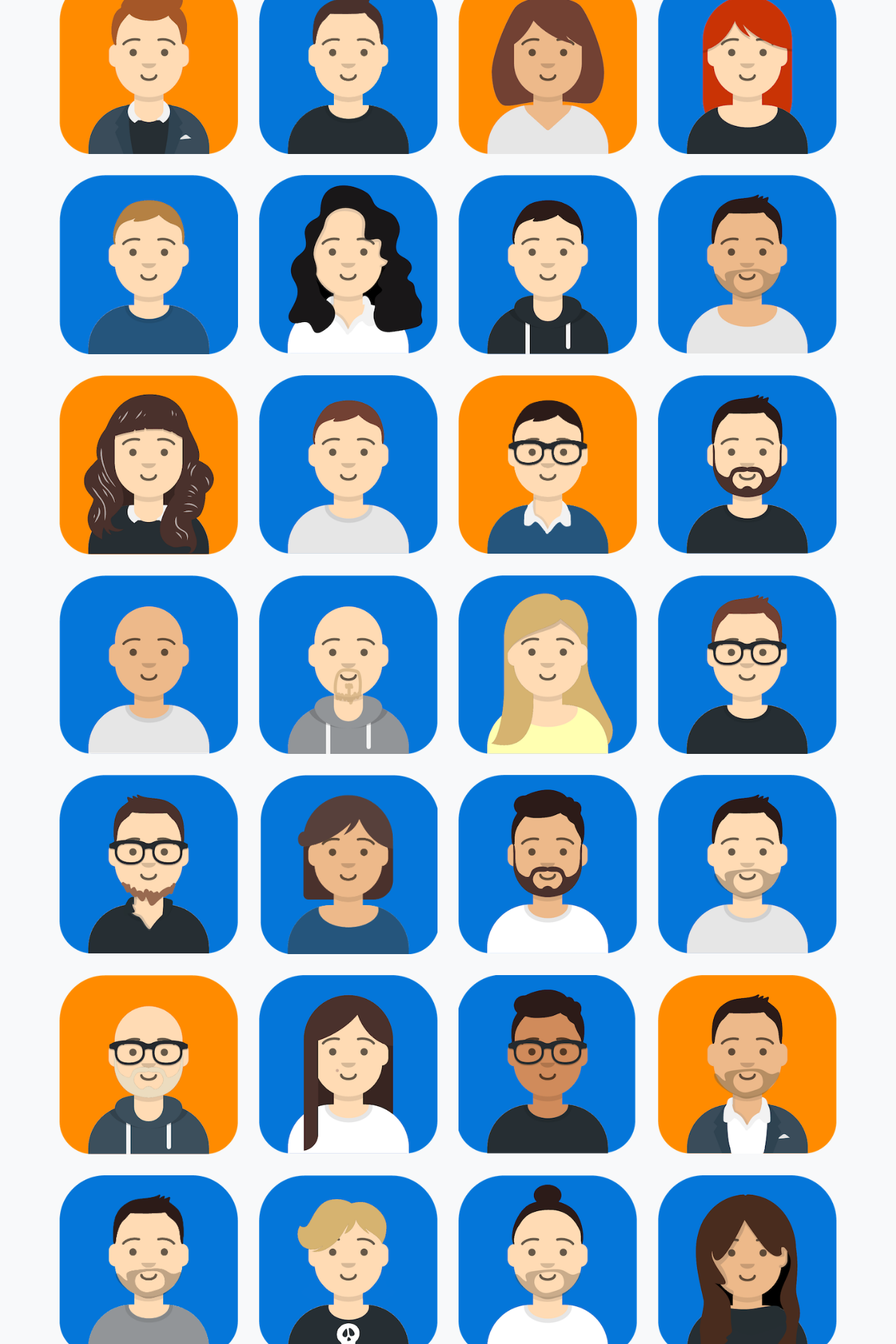
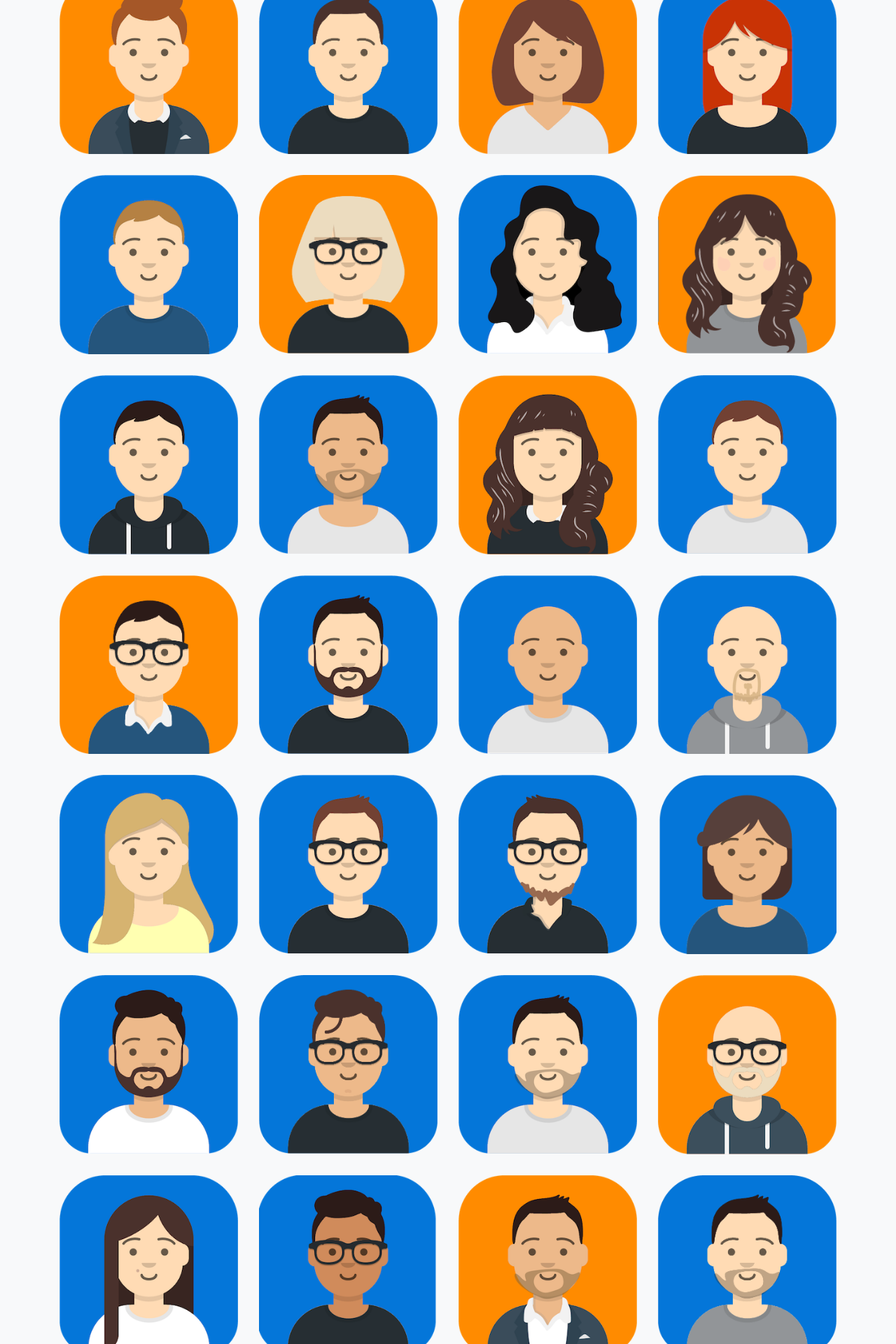
Before and after one commit to mediafellows/mediafellows.github.io, a Jekyll site: the page built from pages/about.html, in a window 1280 px wide. Shown: the part 1366-3286 px from the top of the page at 70% size. Built offline with Jekyll 4.4.1, drawn with Linux system fonts in a browser that asks for light colours.

Commit message:
updated teams page

```diff
--- a/_includes/team/members.html
+++ b/_includes/team/members.html
@@ -112,11 +112,33 @@
             <div class="col-xl-3 col-lg-3 col-md-6 mb-30">
                 <div class="single-team text-center "  >
                     <div class="team-img">
+                        <img src="{{site.baseurl}}/assets/img/team/flor-casella.png" alt="Flor Casella">
+                    </div>
+                    <div class="team-info">
+                        <h3>Flor Casella</h3>
+                        <span>Project Manager</span>
+                    </div>
+                </div>
+            </div>
+            <div class="col-xl-3 col-lg-3 col-md-6 mb-30">
+                <div class="single-team text-center "  >
+                    <div class="team-img">
                         <img src="{{site.baseurl}}/assets/img/team/souha-gaaloul.png" alt="Souha Gaaloul">
                     </div>
                     <div class="team-info">
                         <h3>Souha Gaaloul</h3>
                         <span>Frontend Software Engineer</span>
+                    </div>
+                </div>
+            </div>
+            <div class="col-xl-3 col-lg-3 col-md-6 mb-30">
+                <div class="single-team text-center "  >
+                    <div class="team-img">
+                        <img src="{{site.baseurl}}/assets/img/team/louise-giraud.png" alt="Louise Giraud">
+                    </div>
+                    <div class="team-info">
+                        <h3>Louise Giraud</h3>
+                        <span>Junior Web Project Manager</span>
                     </div>
                 </div>
             </div>
@@ -266,6 +288,17 @@
             <div class="col-xl-3 col-lg-3 col-md-6 mb-30">
                 <div class="single-team text-center "  data-wow-delay=".8s">
                     <div class="team-img">
+                        <img src="{{site.baseurl}}/assets/img/team/aleksei-perov.png" alt="Aleksei Perov">
+                    </div>
+                    <div class="team-info">
+                        <h3>Aleksei Perov</h3>
+                        <span>Quality Assurance Manager</span>
+                    </div>
+                </div>
+            </div>
+            <div class="col-xl-3 col-lg-3 col-md-6 mb-30">
+                <div class="single-team text-center "  data-wow-delay=".8s">
+                    <div class="team-img">
                         <img src="{{site.baseurl}}/assets/img/team/silviu-pop.png" alt="Silviu Pop">
                     </div>
                     <div class="team-info">
@@ -332,21 +365,21 @@
             <div class="col-xl-3 col-lg-3 col-md-6 mb-30">
                 <div class="single-team text-center "  data-wow-delay=".8s">
                     <div class="team-img">
-                        <img src="{{site.baseurl}}/assets/img/team/maxim-sidorchenko.png" alt="Maxim Sidorchenko">
+                        <img src="{{site.baseurl}}/assets/img/team/giulia-torta.png" alt="Giulia Torta">
                     </div>
                     <div class="team-info">
-                        <h3>Maxim Sidorchenko</h3>
-                        <span>Senior Quality Assurance Engineer</span>
+                        <h3>Giulia Torta</h3>
+                        <span>Senior Project Manager</span>
                     </div>
                 </div>
             </div>
             <div class="col-xl-3 col-lg-3 col-md-6 mb-30">
                 <div class="single-team text-center "  data-wow-delay=".8s">
                     <div class="team-img">
-                        <img src="{{site.baseurl}}/assets/img/team/shafi-tokhi.png" alt="Shafi Tokhi">
+                        <img src="{{site.baseurl}}/assets/img/team/bogdan-ungureanu.png" alt="Bogdan Ungureanu">
                     </div>
                     <div class="team-info">
-                        <h3>Shafi Tokhi</h3>
+                        <h3>Bogdan Ungureanu</h3>
                         <span>Backend Software Engineer</span>
                     </div>
                 </div>
```
Also changed, not shown: assets/img/team/aleksei-perov.png (added), assets/img/team/bogdan-ungureanu.png (added), assets/img/team/flor-casella.png (added), assets/img/team/giulia-torta.png (added), assets/img/team/louise-giraud.png (added).
